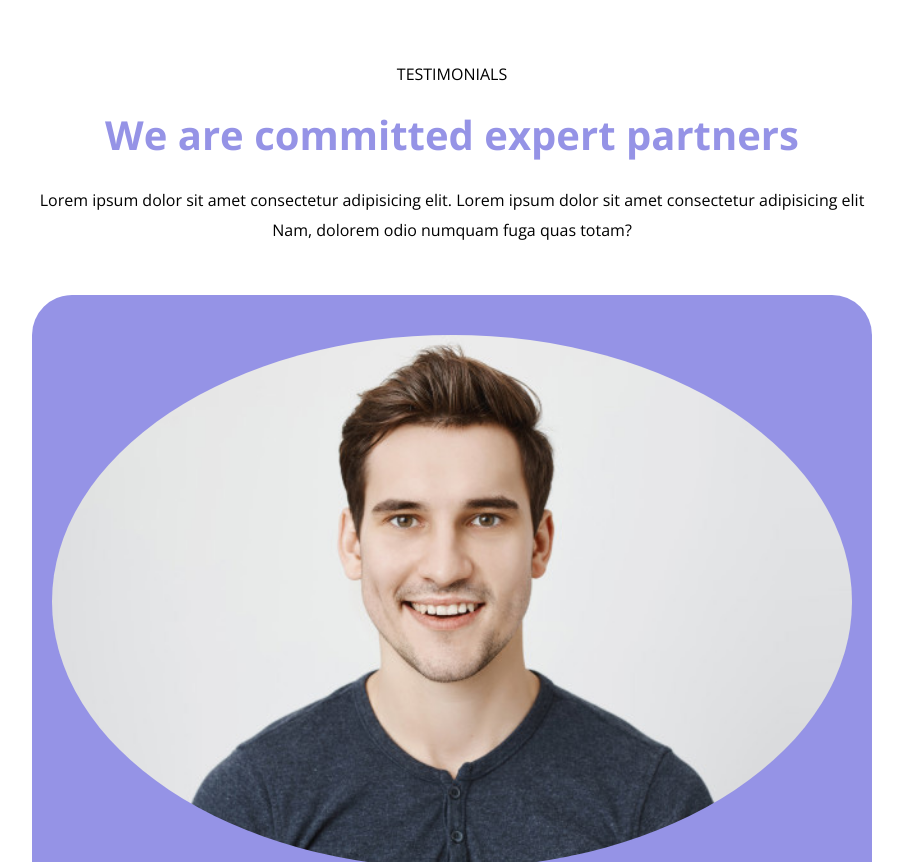
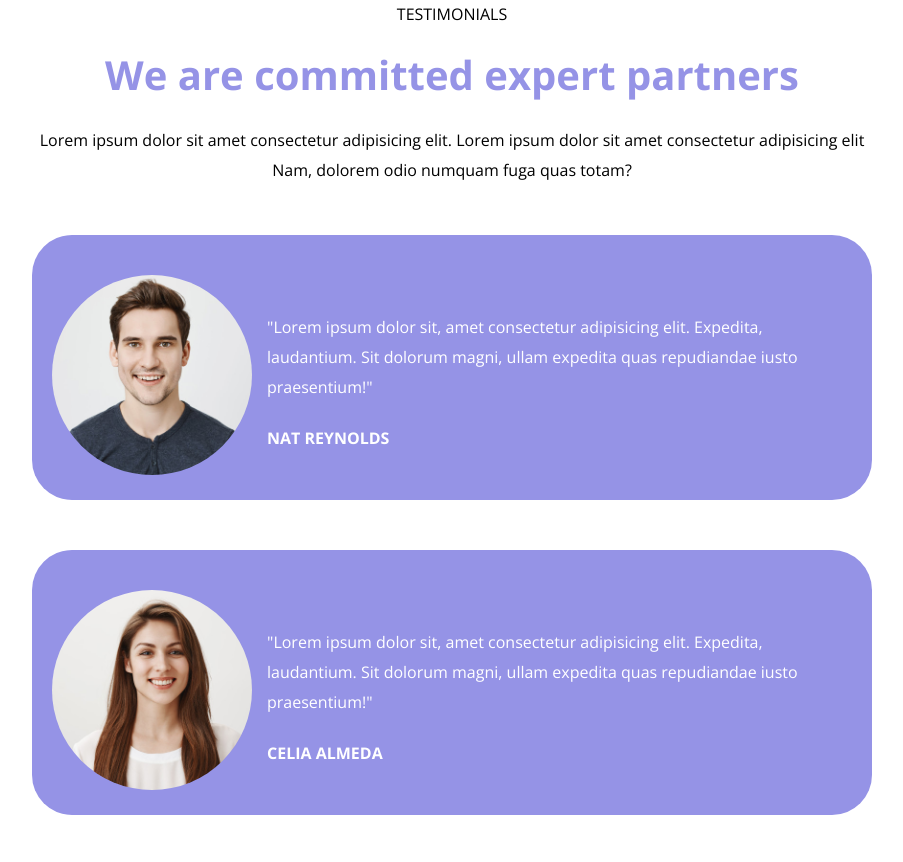
Before and after one commit to saff-it/htmlcss-responsive-layout, a plain HTML site: page index.html in a window 1280 px wide. Shown: the part 2147-3009 px from the top of the page, without its empty margins (188-1091 px from the left). Drawn offline with nearby package versions, Linux system fonts and the light colour scheme.

Commit message:
2 columns section and testimonials section responsiveness working 100%

```diff
--- a/css/style.css
+++ b/css/style.css
@@ -258,8 +258,8 @@ div.test-pic{
 
 div.test-pic-img img{
     border-radius: 50%;
-    width: 100%;
-    height: 100%;
+    width: 200px;
+    height: 200px;
     object-fit: cover;
     margin-top: 20px;
 }
@@ -500,6 +500,17 @@ footer p{
 
     }
 
+    /* testimonial section  */
+    .test-pic{
+        display: flex;
+        align-items: center;
+    }
+
+    .test-pic-img-txt{
+        text-align: left;
+        margin: 0 15px;
+    }
+
 
  }
 
@@ -548,9 +559,9 @@ footer p{
         font-size: 20px;
     }
 
-    .container.betwe-scrn{
-        justify-content: space-between;
 
+    .container.b-side{
+        flex-direction: row;
     }
 
 }
--- a/index.html
+++ b/index.html
@@ -101,7 +101,7 @@
 
             <!-- 2 columns section     -->
             <section class="violet">
-                <div class="container d-flex med-scrn big-scrn betwe-scrn">
+                <div class="container d-flex big-scrn b-side">
 
                     <div class="lft-col">
                         <div class="left-col-img">
```
